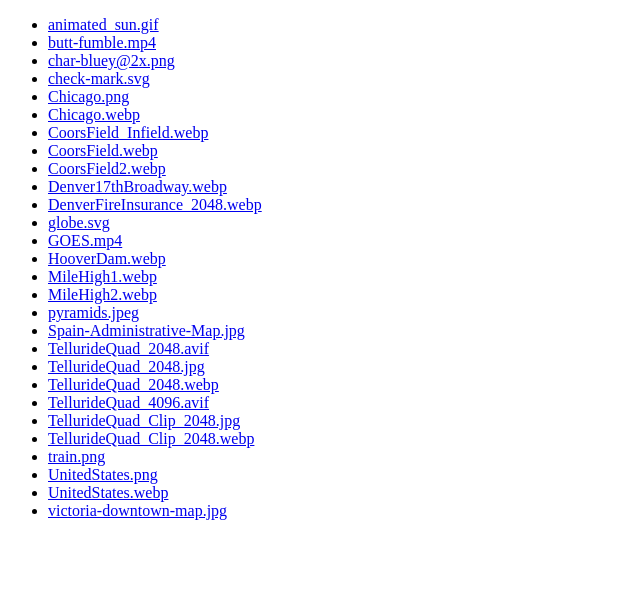
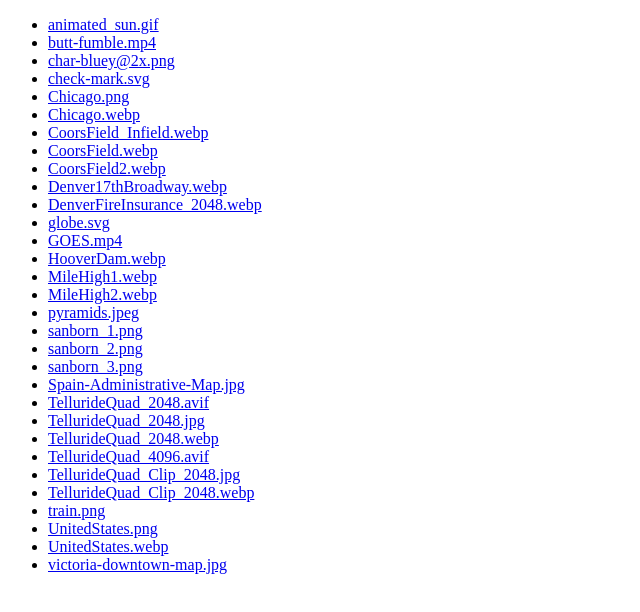
Before and after one commit to sagewall/test-images, a plain HTML site: page index.html in a window 1280 px wide. Shown: the whole page, without its empty margins (0-640 px from the left). Drawn offline with Linux system fonts and the light colour scheme.

Commit message:
chore(index): add new images

```diff
--- a/index.html
+++ b/index.html
@@ -31,6 +31,9 @@
       <li><a href="./MileHigh1.webp">MileHigh1.webp</a></li>
       <li><a href="./MileHigh2.webp">MileHigh2.webp</a></li>
       <li><a href="./pyramids.jpeg">pyramids.jpeg</a></li>
+      <li><a href="./sanborn_1.png">sanborn_1.png</a></li>
+      <li><a href="./sanborn_2.png">sanborn_2.png</a></li>
+      <li><a href="./sanborn_3.png">sanborn_3.png</a></li>
       <li>
         <a href="./Spain-Administrative-Map.jpg"
           >Spain-Administrative-Map.jpg</a
```
